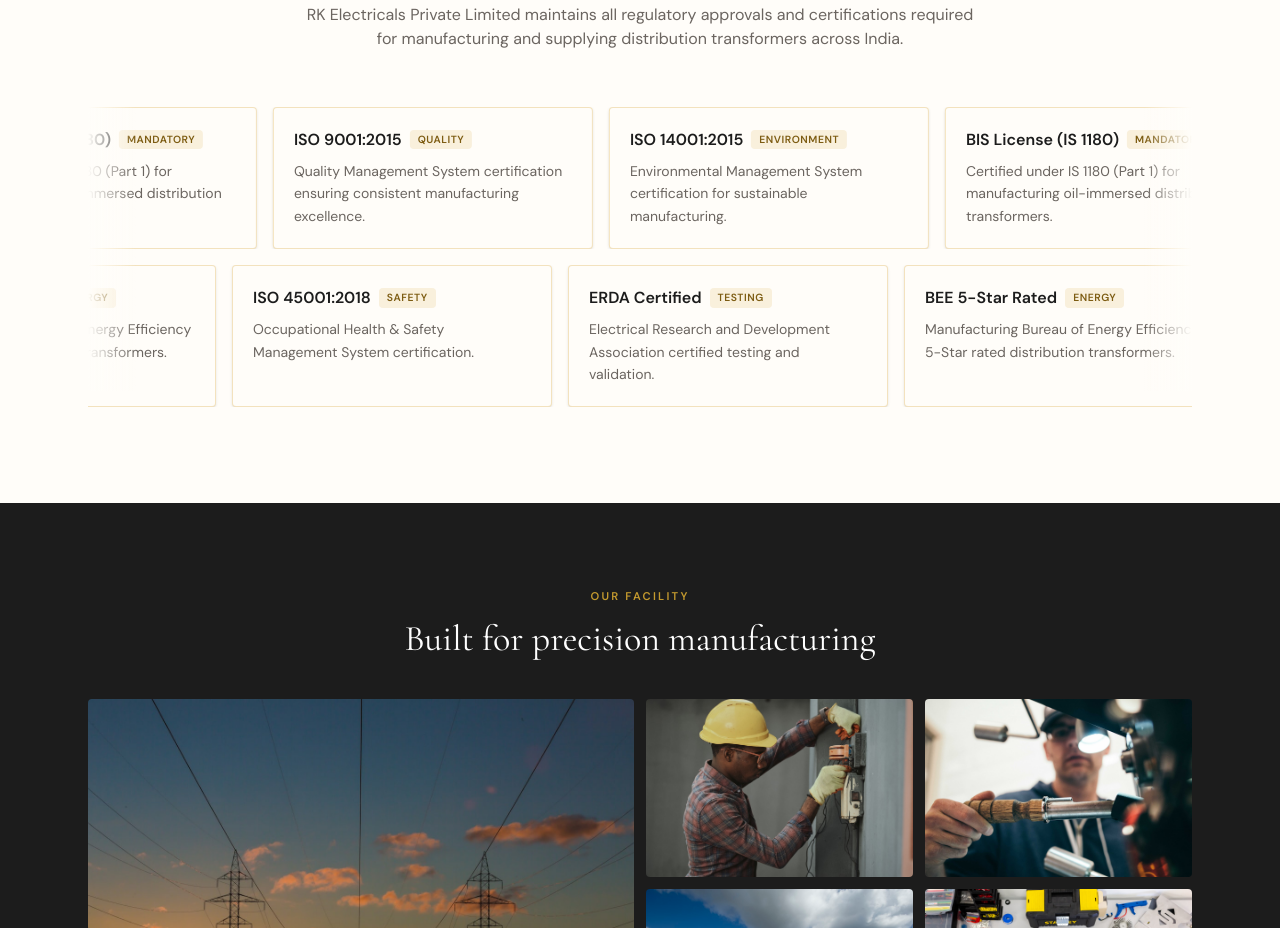
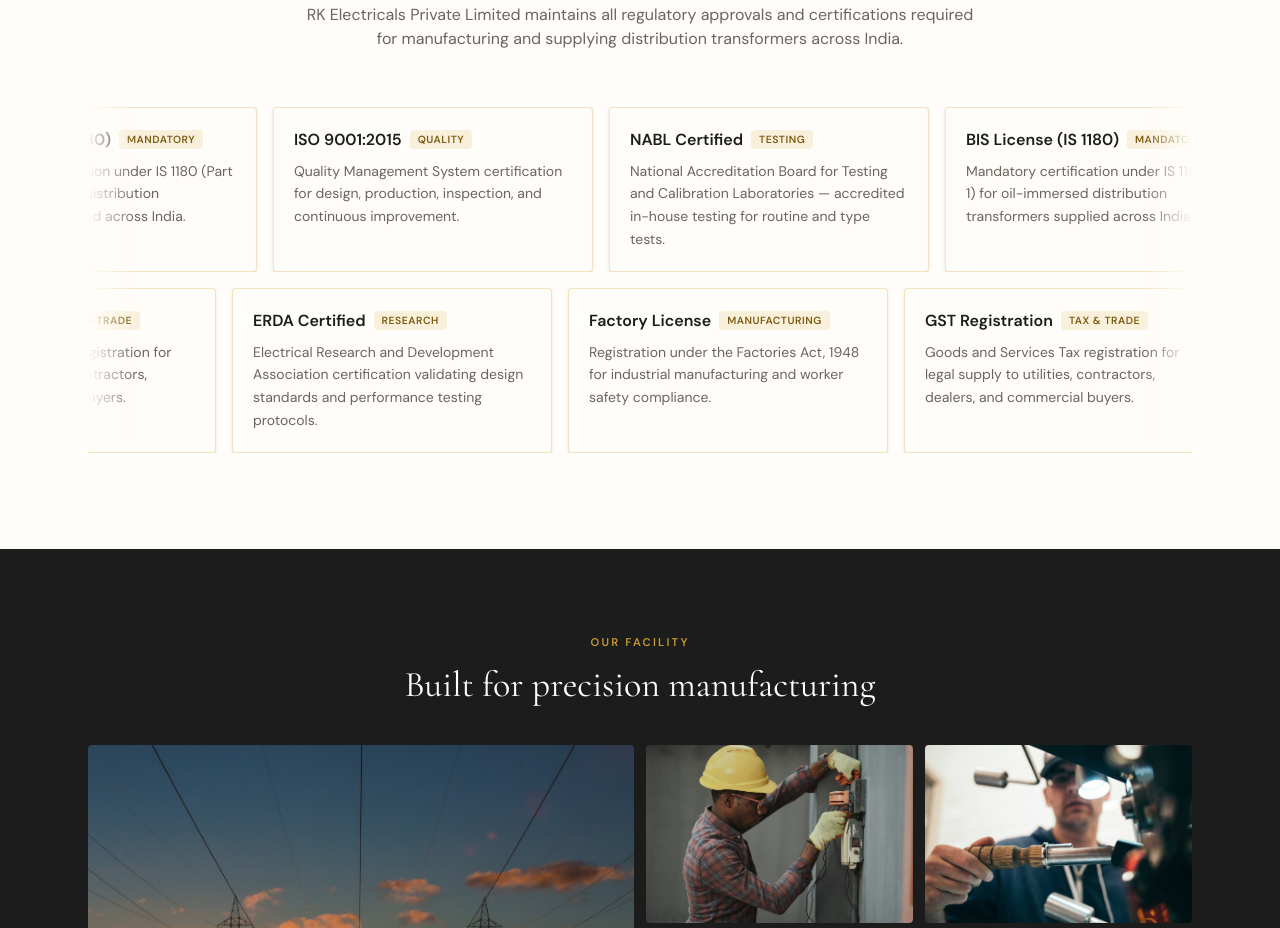
Before and after one commit to Chaitanyasulam/rk-electricals, a React (Vite) app: page / in a window 1280 px wide. Shown: the part 3300-4228 px from the top of the page. Built offline with nearby package versions, Linux system fonts and the light colour scheme.

Commit message:
Updated homepage1

```diff
--- a/src/components/Licenses.tsx
+++ b/src/components/Licenses.tsx
@@ -3,51 +3,69 @@
 const licenses = [
   {
     title: 'BIS License (IS 1180)',
-    logo: '/certifications/bis.svg',
-    body: 'Certified under IS 1180 (Part 1) for manufacturing oil-immersed distribution transformers.',
+    body: 'Mandatory certification under IS 1180 (Part 1) for oil-immersed distribution transformers supplied across India.',
     tag: 'Mandatory',
   },
   {
     title: 'ISO 9001:2015',
-    logo: '/certifications/iso9001.svg',
-    body: 'Quality Management System certification ensuring consistent manufacturing excellence.',
+    body: 'Quality Management System certification for design, production, inspection, and continuous improvement.',
     tag: 'Quality',
   },
   {
-    title: 'ISO 14001:2015',
-    logo: '/certifications/iso14001.svg',
-    body: 'Environmental Management System certification for sustainable manufacturing.',
+    title: 'NABL Certified',
+    body: 'National Accreditation Board for Testing and Calibration Laboratories — accredited in-house testing for routine and type tests.',
+    tag: 'Testing',
+  },
+  {
+    title: 'ERDA Certified',
+    body: 'Electrical Research and Development Association certification validating design standards and performance testing protocols.',
+    tag: 'Research',
+  },
+  {
+    title: 'Factory License',
+    body: 'Registration under the Factories Act, 1948 for industrial manufacturing and worker safety compliance.',
+    tag: 'Manufacturing',
+  },
+  {
+    title: 'GST Registration',
+    body: 'Goods and Services Tax registration for legal supply to utilities, contractors, dealers, and commercial buyers.',
+    tag: 'Tax & Trade',
+  },
+  {
+    title: 'MSME / Udyam Registration',
+    body: 'MSME registration for government tender eligibility, subsidies, and priority sector benefits.',
+    tag: 'Government',
+  },
+  {
+    title: 'MSME / Udyam Registration',
+    body: 'MSME registration for government tender eligibility, subsidies, and priority sector benefits.',
+    tag: 'Government',
+  },
+
+  {
+    title: 'Pollution Control Consent',
+    body: 'CTE and CTO from the State Pollution Control Board for oil handling and environmental compliance.',
     tag: 'Environment',
   },
   {
-    title: 'ISO 45001:2018',
-    logo: '/certifications/iso45001.svg',
-    body: 'Occupational Health & Safety Management System certification.',
+    title: 'CEIG Approval',
+    body: 'Chief Electrical Inspector to Government approval for manufacturing and testing of electrical equipment.',
     tag: 'Safety',
   },
   {
-    title: 'ERDA Certified',
-    logo: '/certifications/erda.svg',
-    body: 'Electrical Research and Development Association certified testing and validation.',
-    tag: 'Testing',
+    title: 'DISCOM Vendor Empanelment',
+    body: 'Approved vendor with APSPDCL, APCPDCL, APEPDCL, TSSPDCL, and TSEPPDCL for tenders and direct supply.',
+    tag: 'Supply',
   },
   {
-    title: 'BEE 5-Star Rated',
-    logo: '/certifications/bee5star.svg',
-    body: 'Manufacturing Bureau of Energy Efficiency 5-Star rated distribution transformers.',
-    tag: 'Energy',
+    title: 'BEE Energy Efficiency',
+    body: 'Bureau of Energy Efficiency compliance for energy-efficient transformer designs under the Energy Conservation Act.',
+    tag: 'Efficiency',
   },
   {
-    title: 'BEE 2-Star Rated',
-    logo: '/certifications/bee2star.svg',
-    body: 'Manufacturing BEE 2-Star rated distribution transformers.',
-    tag: 'Energy',
-  },
-  {
-    title: 'Pollution Control Board',
-    logo: '/certifications/pollution.svg',
-    body: 'Environmental approvals from the State Pollution Control Board.',
-    tag: 'Compliance',
+    title: 'Trade License',
+    body: 'Municipal trade license for operating the manufacturing unit from registered premises.',
+    tag: 'Local',
   },
 ]
 
```
